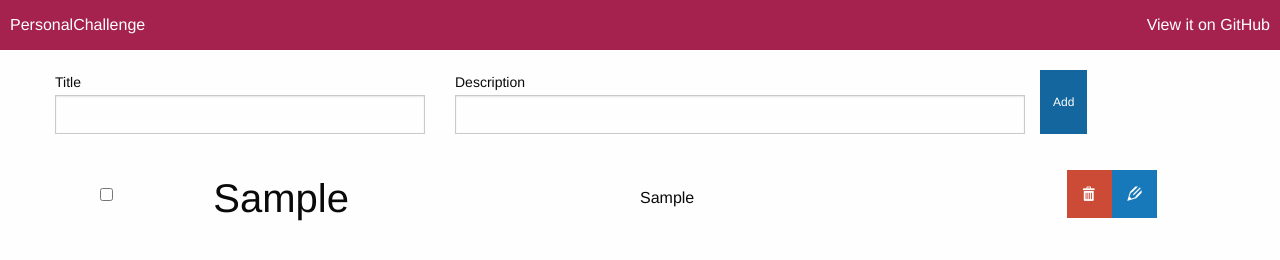
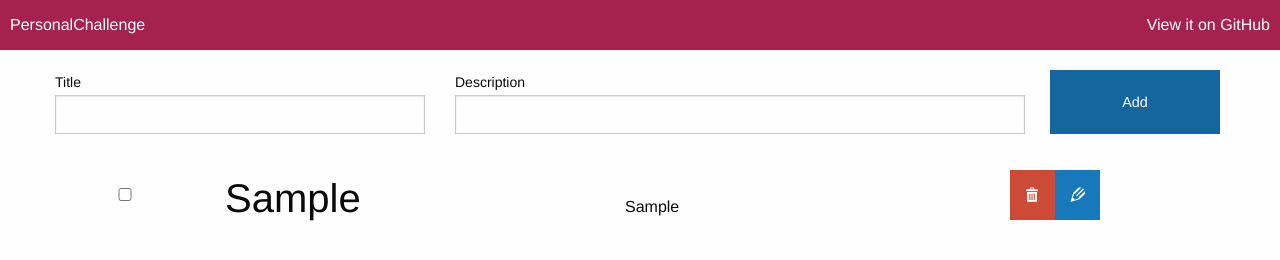
Before and after one commit to Naylin15/js, a plain HTML site: page index.html in a window 1280 px wide. Both pictures are taken after typing "Sample", "Sample" into the empty fields and a click on the button "Add". Drawn offline with Linux system fonts and the light colour scheme; files whose address does not match are found by name.

Commit message:
style: improve notes display
Signed-off-by: Naylin Medina <mejiasnam@gmail.com>

```diff
--- a/css/style.css
+++ b/css/style.css
@@ -65,6 +65,11 @@ body {
     padding-left: 10px;
 }
 
+.add-note button {
+    margin-left: 15px;
+    margin-right: 15px;
+}
+
 .checkbox {
     align-self: center;
 }
@@ -73,11 +78,35 @@ body {
     margin-top: 20px;
 }
 
-.note p {
-    padding-top: 15px;
+/* .note p {
+    padding-top: 1.5em;
+    border: 1px solid black;
 }
+
+.note h2 {
+  border: 1px solid rgb(31, 4, 105);
+} */
 
 [contenteditable] {
     border: 1px solid #333;
     margin: 10px;
 }
+
+
+@media screen and (min-width: 320px) {
+    .add-note button {
+        margin-left: 10px;
+        margin-right: 10px;
+    }
+
+    .note p {
+      padding-top: 0.2em;
+  }
+}
+
+@media screen and (min-width: 768px) {
+
+    .note p {
+      padding-top: 1.5em;
+  }
+}
--- a/index.html
+++ b/index.html
@@ -19,7 +19,7 @@
     <section class="add-note">
             <form id="form-add">
                 <div class="grid-container">
-                <div class="grid-x grid-padding-x">
+                    <div class="grid-x grid-margin-x">
                         <div class="small-12 medium-4 cell">
                             <label for="noteTitle">Title</label>
                             <input type="text" name="noteTitle" id="noteTitle" required>
@@ -28,7 +28,7 @@
                             <label for="noteDescription">Description</label>
                             <input type="text" name="noteDescription" id="noteDescription" required>
                         </div>
-                    <button type="submit" class="small button">Add</button>
+                        <button type="submit" class="small-12 medium-2 button">Add</button>
                     </div>
                 </div>
             </form>
--- a/js/main.js
+++ b/js/main.js
@@ -20,7 +20,6 @@ function addNote(e) {
 function checkNote() {
     let check = document.getElementById('noteContainer');
 
-
     if (check) {
         check.remove();
         displayNotes();
@@ -32,14 +31,14 @@ function checkNote() {
 function displayNotes() {
 
     let noteContainer = document.createElement("div");
-    noteContainer.setAttribute("class", "noteContainer");
+    noteContainer.setAttribute("class", "noteContainer grid-container");
     noteContainer.setAttribute("id", "noteContainer")
     document.getElementById('notes').appendChild(noteContainer);
 
     for (i=0; i < notes.length; i++){
 
         let noteArticle = document.createElement("article");
-        noteArticle.setAttribute("class", "note grid-x");
+        noteArticle.setAttribute("class", "note grid-x grid-margin-x");
         noteArticle.setAttribute("id", i)
         document.getElementById('noteContainer').appendChild(noteArticle);
 
@@ -49,12 +48,12 @@ function displayNotes() {
 
         let titleTag = document.createElement("h2");
         let titleContent = document.createTextNode(notes[i].title);
-        titleTag.setAttribute("class", "small-4 cell");
+        titleTag.setAttribute("class", "small-2 medium-4 cell");
         titleTag.appendChild(titleContent);
 
         let descriptionTag = document.createElement("p");
         let descriptionContent = document.createTextNode(notes[i].description);
-        descriptionTag.setAttribute("class", "small-4 cell");
+        descriptionTag.setAttribute("class", "small-2 medium-4 cell");
         descriptionTag.appendChild(descriptionContent);
 
         let removeButton = document.createElement("button");
```
Lines whose indentation alone changed are shown as unchanged.
